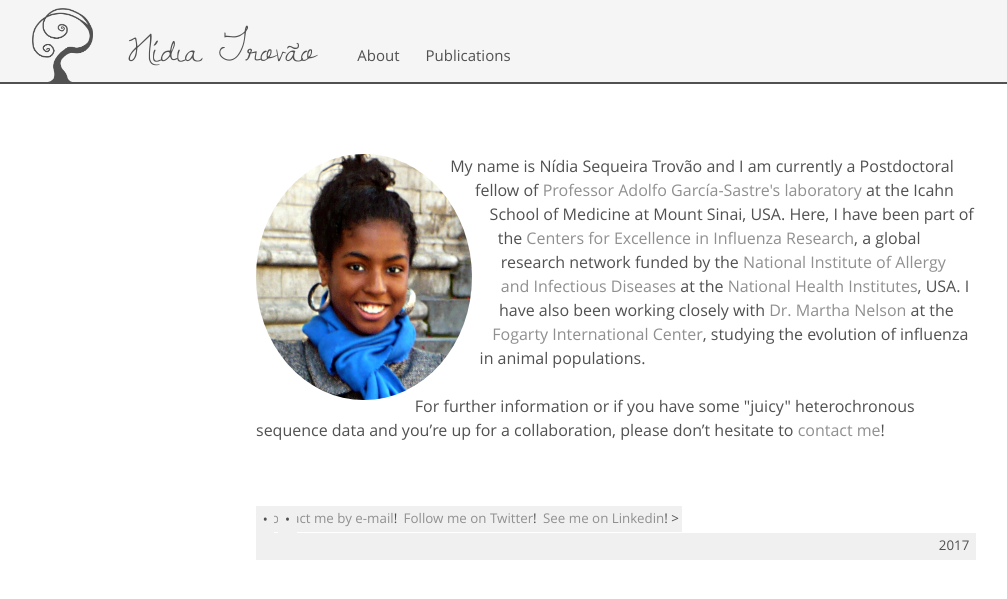
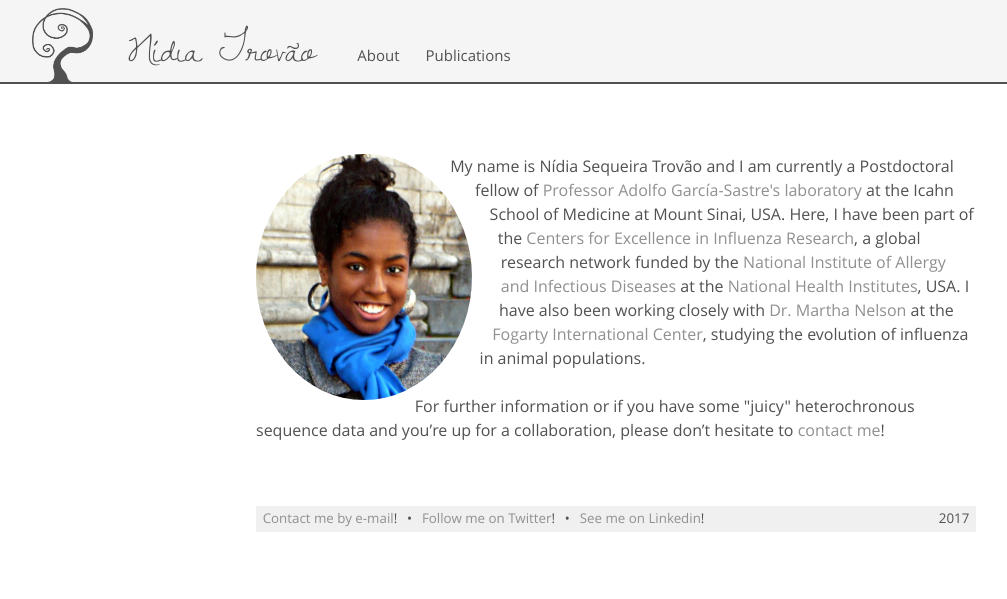
Before and after one commit to nidiatrovao/nidiatrovao.github.io, a Jekyll site: the page built from index.html, in a window 1280 px wide. Shown: the top 599 px of the page, without its empty margins (24-1031 px from the left). Built offline with Jekyll 4.4.1, drawn with Linux system fonts in a browser that asks for light colours.

Commit message:
Update default.html

```diff
--- a/_layouts/default.html
+++ b/_layouts/default.html
@@ -19,11 +19,11 @@
 
       <footer>
         <small class="floatl">
-          &nbsp;<a href="http://www.google.com/recaptcha/mailhide/d?k=01NqppQr6VZzJtBnX1B1RDuw==&amp;c=15YkdRwX0Emp37Odw61dyCyrGOiI_gucHoEuzZzUzks=" onclick="window.open('http://www.google.com/recaptcha/mailhide/d?k\x3d01NqppQr6VZzJtBnX1B1RDuw\x3d\x3d\x26c\x3d15YkdRwX0Emp37Odw61dyCyrGOiI_gucHoEuzZzUzks\x3d', '', 'toolbar=0,scrollbars=0,location=0,statusbar=0,menubar=0,resizable=0,width=500,height=300'); return false;" title="Click to reveal my e-mail address">Contact me by e-mail</a>!</small><small>&nbsp;&bull;&nbsp;</small>
+          &nbsp;<a href="http://www.google.com/recaptcha/mailhide/d?k=01NqppQr6VZzJtBnX1B1RDuw==&amp;c=15YkdRwX0Emp37Odw61dyCyrGOiI_gucHoEuzZzUzks=" onclick="window.open('http://www.google.com/recaptcha/mailhide/d?k\x3d01NqppQr6VZzJtBnX1B1RDuw\x3d\x3d\x26c\x3d15YkdRwX0Emp37Odw61dyCyrGOiI_gucHoEuzZzUzks\x3d', '', 'toolbar=0,scrollbars=0,location=0,statusbar=0,menubar=0,resizable=0,width=500,height=300'); return false;" title="Click to reveal my e-mail address">Contact me by e-mail</a>!</small><small class="floatl">&nbsp;&bull;&nbsp;</small>
         <small class="floatl">
-          <a href="https://twitter.com/nidiatrovao" target="_blank">Follow me on Twitter</a>!</small><small>&nbsp;&bull;&nbsp;</small>
+          <a href="https://twitter.com/nidiatrovao" target="_blank">Follow me on Twitter</a>!</small><small class="floatl">&nbsp;&bull;&nbsp;</small>
         <small class="floatl">
-          <a href="https://www.linkedin.com/in/nidiatrovao" target="_blank">See me on Linkedin</a>!&nbsp;></small>
+          <a href="https://www.linkedin.com/in/nidiatrovao" target="_blank">See me on Linkedin</a>!&nbsp;</small>
         <small style="display:block; text-align: right">
           <time datetime="{{ site.time | date_to_xmlschema }}">{{ site.time | date: '&nbsp;%Y&nbsp;' }}</time></small>
       </footer>
```
